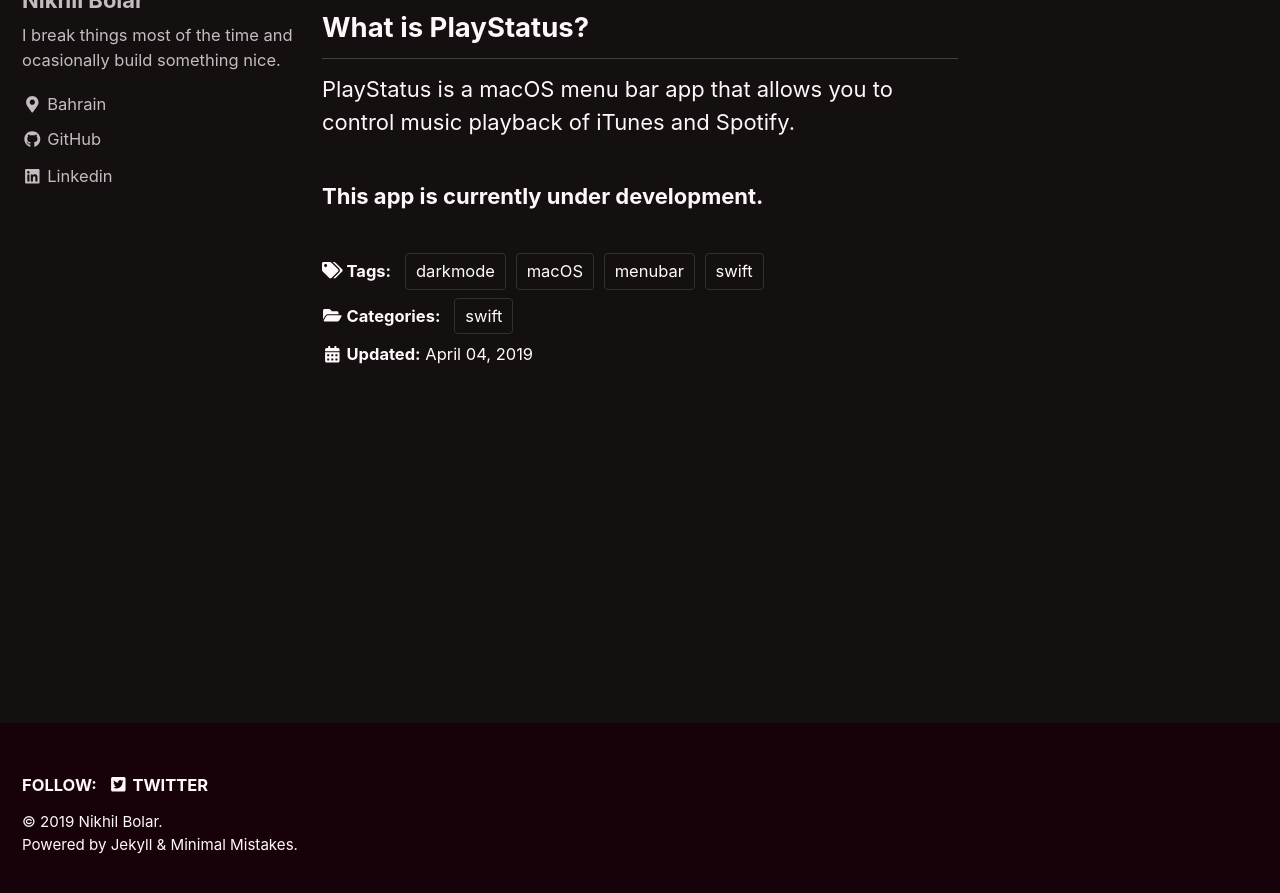
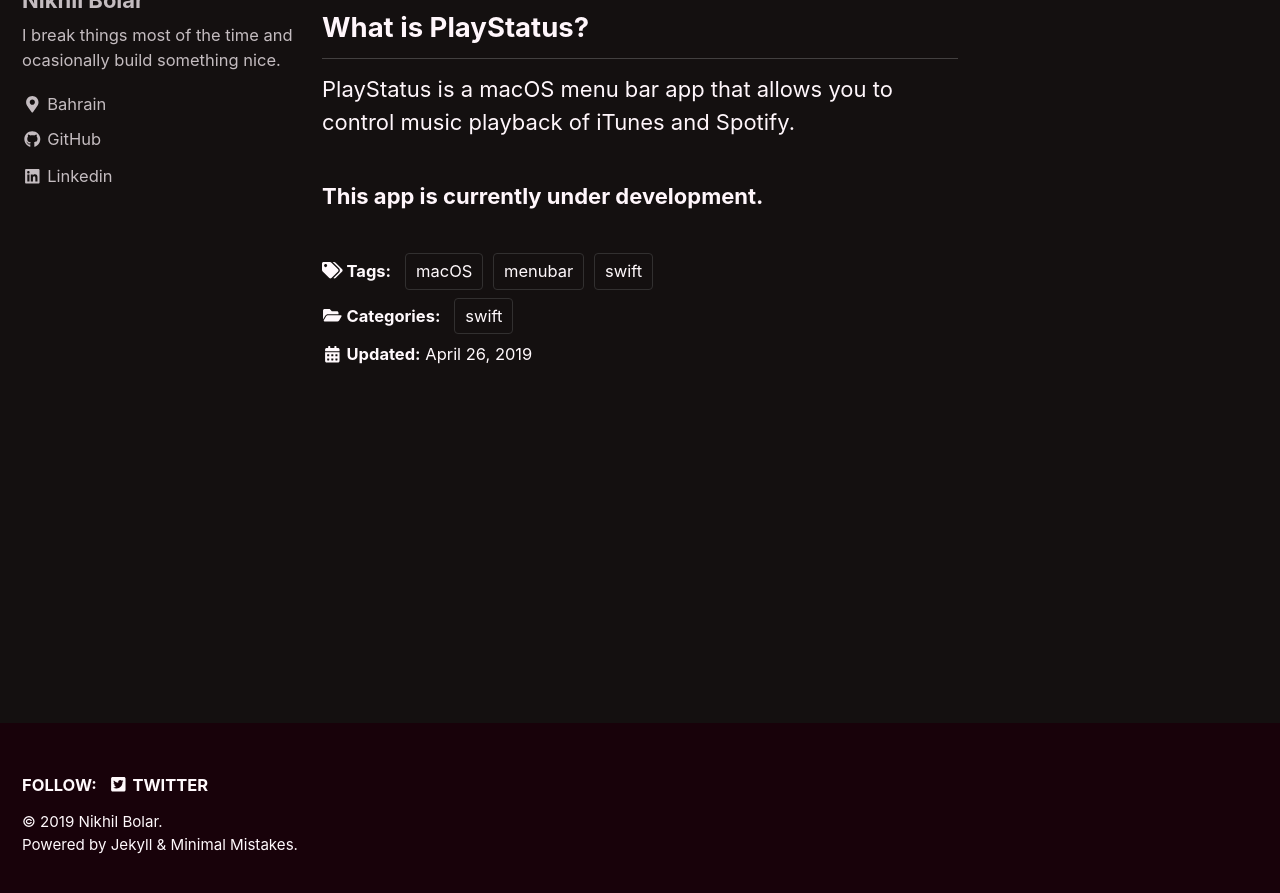
Before and after one commit to nbolar/nbolar.github.io, a Jekyll site: the page built from _posts/2019-04-26-playstatus.md, in a window 1280 px wide and 900 px high, scrolled down 476 px. Shown: the top 893 px of the window. Built offline with Jekyll 4.4.1, drawn with Linux system fonts in a browser that asks for light colours; cached includes are drawn as plain includes.

Commit message:
Update 2019-04-26-playstatus.md

```diff
--- a/_posts/2019-04-26-playstatus.md
+++ b/_posts/2019-04-26-playstatus.md
@@ -1,7 +1,7 @@
 ---
 title: "PlayStatus"
-date: 2019-04-04
-tags: [swift, darkmode, macOS, menubar]
+date: 2019-04-26
+tags: [swift, macOS, menubar]
 category: [swift]
 header:
   image: "/images/playstatus_header.png"
```
